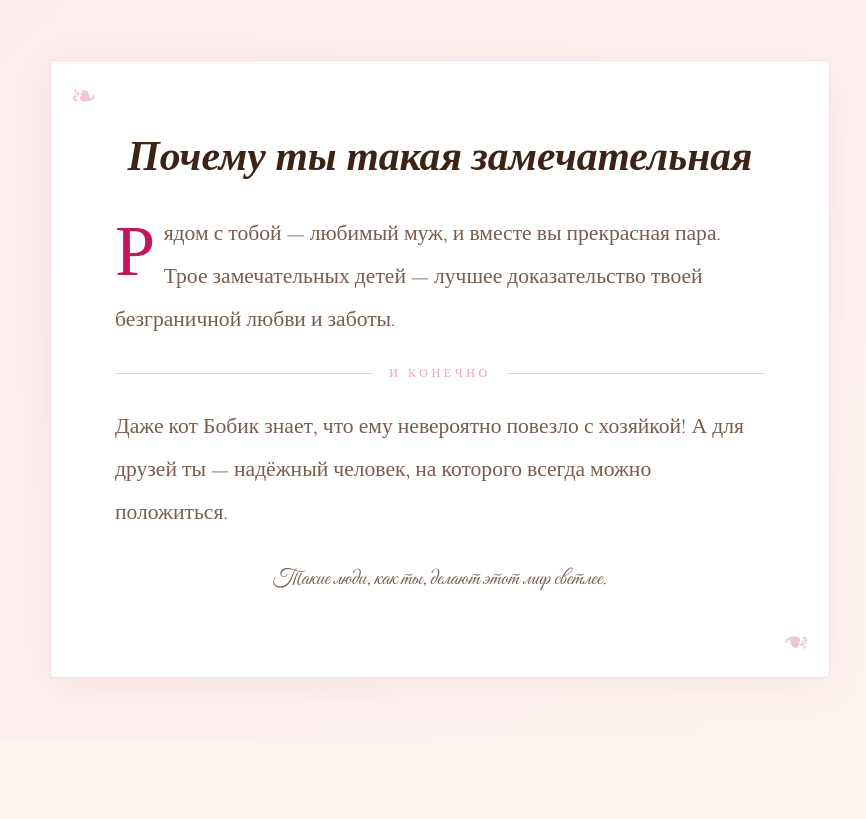
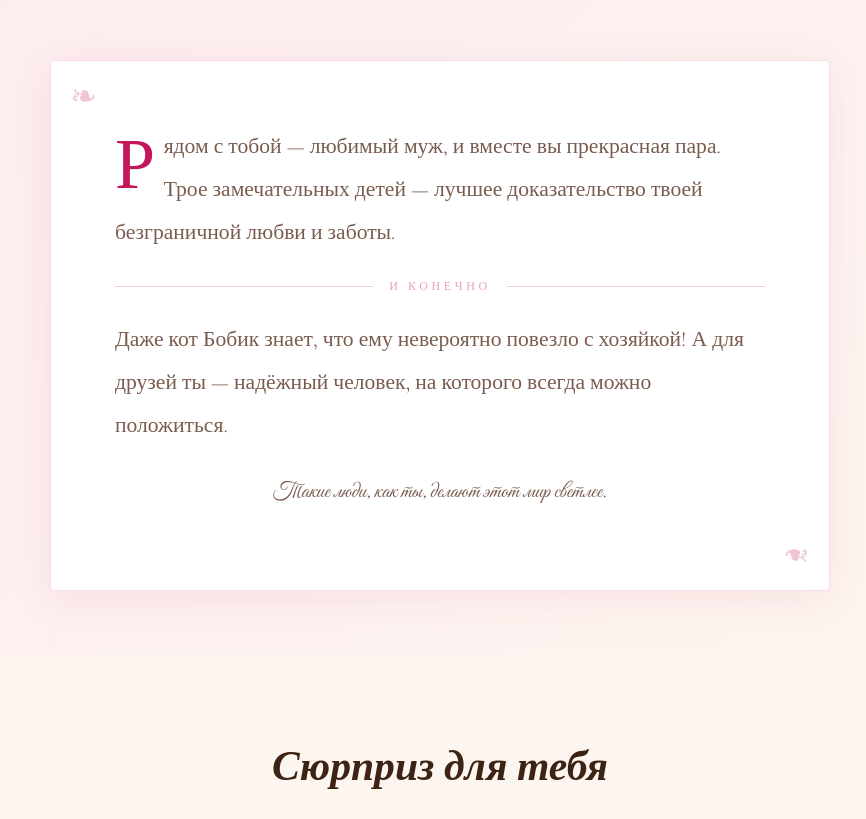
Before and after one commit to NATADAU/tanya_birthday, a plain HTML site: page index.html in a window 1280 px wide. Shown: the part 1360-2179 px from the top of the page, without its empty margins (200-1066 px from the left). Drawn offline with nearby package versions, Linux system fonts and the light colour scheme; a web font is replaced by a local one.

Commit message:
Update index.html

```diff
--- a/index.html
+++ b/index.html
@@ -266,7 +266,7 @@ body{
 <!-- QUOTE -->
 <section class="quote-section">
   <div class="quote-card">
-    <h2>Почему ты такая замечательная</h2>
+
     <p class="drop-cap">Рядом с тобой — любимый муж, и вместе вы прекрасная пара. Трое замечательных детей — лучшее доказательство твоей безграничной любви и заботы.</p>
     <div class="quote-divider">и конечно</div>
     <p>Даже кот Бобик знает, что ему невероятно повезло с хозяйкой! А для друзей ты — надёжный человек, на которого всегда можно положиться.</p>
```
